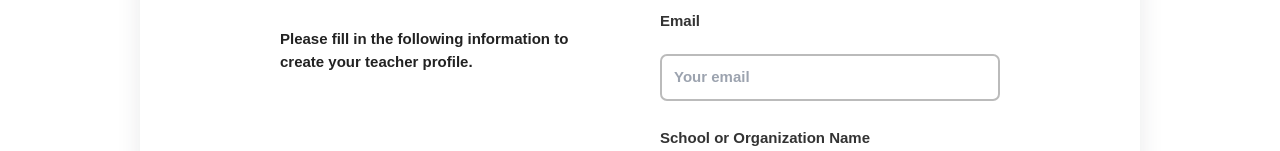
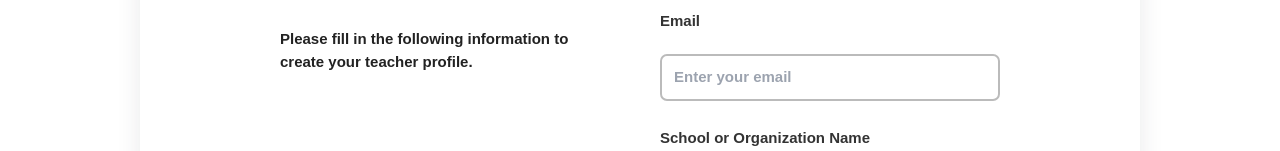
Before and after one commit to diyaresearch/diya-curriculum-portal, a React (Create React App) app in the folder portal-app/: page /teacher-signup in a window 1280 px wide. Shown: the part 634-785 px from the top of the page. Built offline with nearby package versions, Linux system fonts and the light colour scheme; no server answers.

Commit message:
Fixed import React, { useState, useEffect } from react

```diff
--- a/portal-app/src/pages/edit_lesson/index.jsx
+++ b/portal-app/src/pages/edit_lesson/index.jsx
@@ -1,4 +1,4 @@
-import React, { useState } from "react";
+import React, { useState, useEffect } from "react";
 import { useNavigate, useParams } from "react-router-dom";
 import Modal from "react-modal";
 import OverlayTileView from "../../components/OverlayTileView";
--- a/portal-app/src/pages/sign_up/index.jsx
+++ b/portal-app/src/pages/sign_up/index.jsx
@@ -1,5 +1,5 @@
 
-import React, { useState } from "react";
+import React, { useState, useEffect } from "react";
 import { collection, addDoc } from "firebase/firestore";
 import { db } from '../../firebase/firebaseConfig';
 import { query, where, getDocs } from "firebase/firestore";
@@ -57,6 +57,7 @@ export function TeacherSignup() {
         school,
         subjects,
         grades,
+        role: "teacherDefault", // <-- add this line
         createdAt: new Date(),
       });
 
@@ -119,7 +120,7 @@ export function TeacherSignup() {
             <label>Email</label>
             <input
               type="email"
-              placeholder="Your email"
+              placeholder="Enter your email"
               value={email}
               onChange={e => setEmail(e.target.value.trim().toLowerCase())}
             />
@@ -202,8 +203,10 @@ export function StudentSignup() {
         fullName,
         email: cleanEmail, // store cleaned email
         grade,
+        role: "student",
         createdAt: new Date(),
       });
+
       setLoading(false);
       setRegisteredName(fullName);
       setSignedUp(true);
@@ -265,7 +268,7 @@ export function StudentSignup() {
             <label>Email</label>
             <input
               type="email"
-              placeholder="Your email"
+              placeholder="Enter your email"
               value={email}
               onChange={e => setEmail(e.target.value.trim().toLowerCase())}
             />
```
